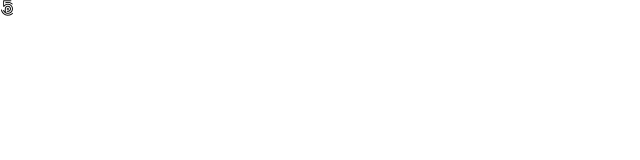
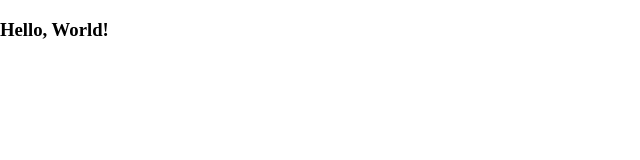
Before and after one commit to evawf/quote-generator, a plain HTML site: page index.html in a window 1280 px wide. Shown: the whole page, without its empty margins (0-640 px from the left). Drawn offline with Linux system fonts and the light colour scheme.

Commit message:
hello world

```diff
--- a/index.html
+++ b/index.html
@@ -11,8 +11,7 @@
 
 </head>
 <body>
-    <i class="fab fa-500px"></i>
-
+    <h3>Hello, World!</h3>
     <!-- Script -->
     <script src="script.js"></script>
 </body>
```
